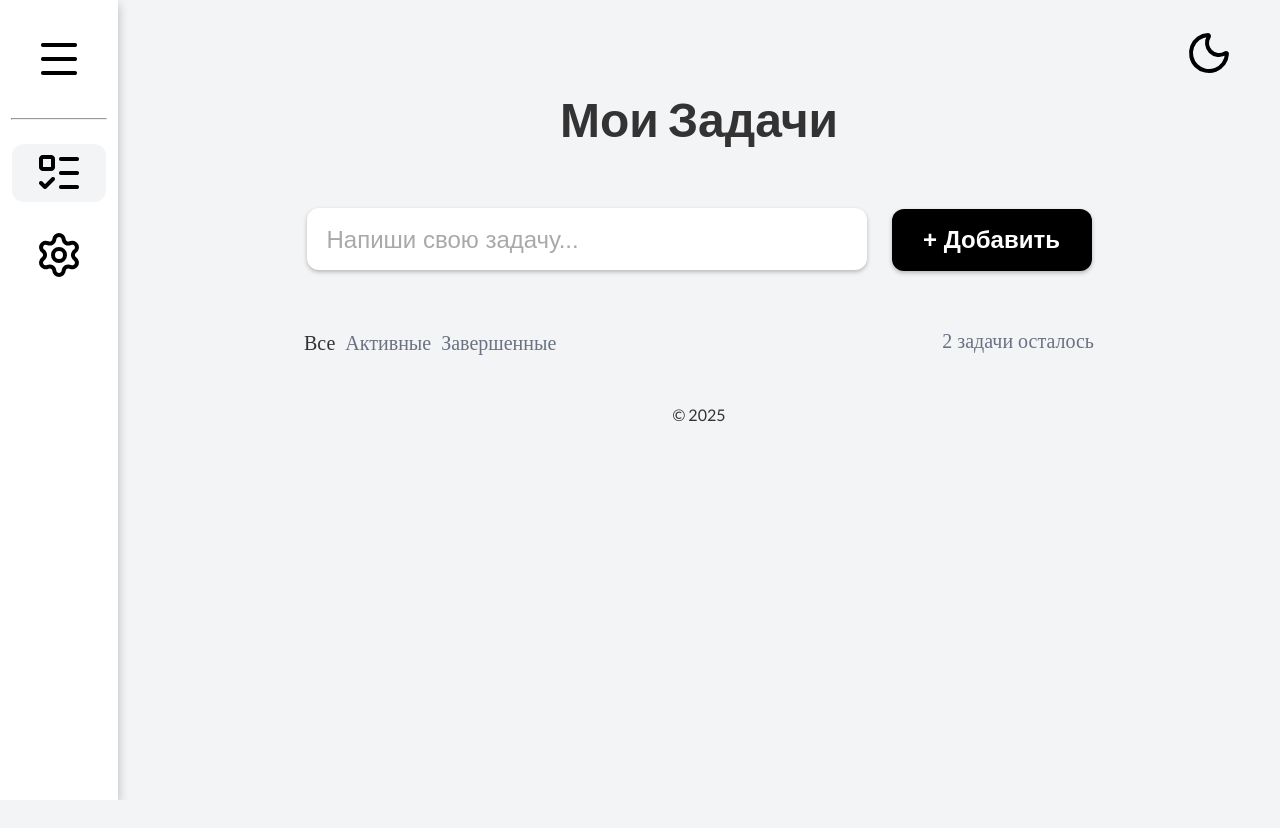
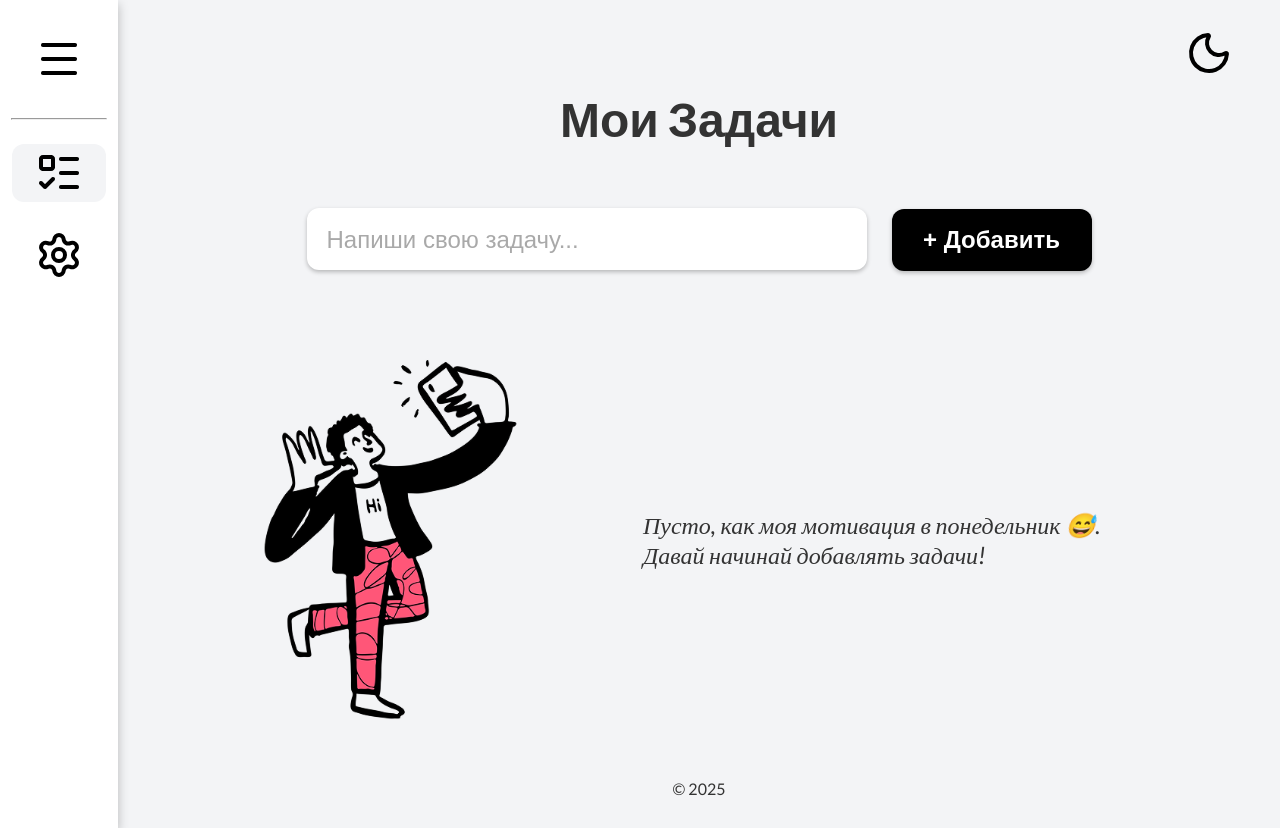
Before and after one commit to lavalon1807/todo-me, a React (Create React App) app: page / in a window 1280 px wide. Before the commit the page ends 800 px from the top, so only its background shows below. Built offline with nearby package versions, Linux system fonts and the light colour scheme; a web font is replaced by a local one.

Commit message:
Добавляет функционал ночного режима

```diff
--- a/src/App.css
+++ b/src/App.css
@@ -11,6 +11,10 @@ ul {
     display: flex;
     min-height: 100vh;
     color: #333333;
+
+    &.app__dark {
+        background-color: #101828;
+    }
 }
 
 .linethrough {
@@ -49,6 +53,10 @@ ul {
     &:active {
         box-shadow: 0px 2px 4px 0px #000000bf;
     }
+
+    &.input__dark {
+        background-color: #4A5565;
+    }
 }
 
 .theme::after {
@@ -61,6 +69,7 @@ ul {
     background-repeat: no-repeat;
     width: 50px;
     height: 50px;
+    cursor: pointer;
 }
 
 @media (max-width: 1023px) {
--- a/src/App.js
+++ b/src/App.js
@@ -3,16 +3,23 @@ import "./App.css";
 import Author from "./components/sidebar/Author";
 import Navigations from "./components/sidebar/Navigations";
 import SetTasks from "./components/MainPage/SetTasks";
+import { useState } from "react";
 
 function App() {
+    const [night, setNight] = useState(false);
+
+    const toggleMode = () => {
+        setNight(!night);
+    }
+
     return (
-        <div className="App">
-            <div className="burger__page">
+        <div className={night ? 'App app__dark' : 'App'}>
+            <div className={night ? 'burger__page bar__dark' : 'burger__page'}>
                 <Author />
                 <Navigations />
             </div>
             <div className="main__page wrapper">
-                <SetTasks />
+                <SetTasks toggleMode={toggleMode} night={night} />
             </div>
         </div>
     );
--- a/src/components/MainPage/MainPage.css
+++ b/src/components/MainPage/MainPage.css
@@ -32,6 +32,10 @@
 
     &::placeholder {
         color: #a9a9a9;
+    }
+
+    &.input__dark {
+        background-color: #4A5565;
     }
 }
 
--- a/src/components/MainPage/SetTasks.jsx
+++ b/src/components/MainPage/SetTasks.jsx
@@ -1,14 +1,20 @@
 import "./MainPage.css";
 import imageSelf from "../../images/fs_image.png";
 import TasksList from "./TasksList";
-import { useState } from "react";
+import { useState, useEffect } from "react";
 
-const SetTasks = () => {
+const SetTasks = ({toggleMode, night}) => {
     const [todo, setTodo] = useState([]);
     const [filteredTasks, setFilteredTasks] = useState([]);
     const [textUser, setTextUser] = useState("");
     const [textDefaultUser, setTextDefaultUser] = useState("");
     const [filterPoint, setFilterPoint] = useState('Все');
+    const [unfinishTasks, setUnfinishTask] = useState(0);
+
+    useEffect(() => {
+        const filterUnfinishTasks = todo.map(item => item.flag);
+        setUnfinishTask(filterUnfinishTasks.length)
+    }, [todo]);
 
     const filterList = [
         {
@@ -49,7 +55,7 @@ const SetTasks = () => {
                 edit: false,
             }
             const updatedTasks = [...todo, newTask];
-            setTodo(updatedTasks)
+            setTodo(updatedTasks);
             setFilteredTasks(filterTasks(filterPoint, updatedTasks));
             setTextUser('');
         }
@@ -100,18 +106,22 @@ const SetTasks = () => {
 
     return (
         <>
-            <header className="mp__header theme">
+            <header className="mp__header">
+                <span className="theme" onClick={toggleMode}></span>
                 <h1 className="h1">Мои Задачи</h1>
             </header>
             <form className="mp__task">
                 <input
-                    className="mp__task_input"
+                    className={night ? 'mp__task_input input__dark' : 'mp__task_input'}
                     type="text"
                     placeholder="Напиши свою задачу..."
                     onChange={handleChange}
                     value={textUser}
                 />
-                <button className="button button-add" onClick={addTask}>
+                <button
+                 className={night ? 'button button-add input__dark' : 'button button-add'}
+                 onClick={addTask}
+                >
                     +&nbsp;Добавить
                 </button>
             </form>
@@ -130,15 +140,18 @@ const SetTasks = () => {
                 filterList={filterList}
                 filterHandle={filterHandle}
                 filterPoint={filterPoint}
+                unfinishTasks={unfinishTasks}
             />
 
-            <div className="mp__info hidden">
+            <div className={unfinishTasks === null || unfinishTasks === 0 ? 'mp__info' : 'hidden mp__info'} >
                 <img className="info__picture" src={imageSelf} alt="Картинка" />
                 <div className="info__text">
                     Пусто, как моя мотивация в&nbsp;понедельник 😅. <br />
                     Давай начинай добавлять задачи!
                 </div>
             </div>
+
+            <div className="mp__footer">© 2025</div>
         </>
     );
 };
--- a/src/components/MainPage/TasksList.jsx
+++ b/src/components/MainPage/TasksList.jsx
@@ -1,9 +1,10 @@
 import Task from "./Task";
 
-const TasksList = ({ todoSetTask, removeTask, toggleTask, handleEditText, handleChange, addTask, addEditText, handleEditChange, textDefaultUser, chooseTask, filterList, filterHandle, filterPoint }) => {
+const TasksList = ({ todoSetTask, removeTask, toggleTask, handleEditText, handleChange, addTask, addEditText, handleEditChange, textDefaultUser, unfinishTasks, chooseTask, filterList, filterHandle, filterPoint }) => {
+
     return (
         <>
-            <div className="mp__added-task">
+            <div className={unfinishTasks === null || unfinishTasks === 0 ? 'hidden mp__added-task' : 'mp__added-task'}>
                 <nav className="added-task__navigation">
                     <ul className="nav__list">
                         {filterList.map((item, index) => (
@@ -11,7 +12,7 @@ const TasksList = ({ todoSetTask, removeTask, toggleTask, handleEditText, handle
                         ))}
                     </ul>
                     <div className="added-task__todo">
-                        2&nbsp;задачи осталось
+                        Невыполненные задачи:&nbsp;{unfinishTasks}
                     </div>
                 </nav>
                 <div className="added-task__task">
@@ -33,7 +34,6 @@ const TasksList = ({ todoSetTask, removeTask, toggleTask, handleEditText, handle
                     </ul>
                 </div>
             </div>
-            <div className="mp__footer">© 2025</div>
         </>
     );
 };
--- a/src/components/sidebar/sidebar.css
+++ b/src/components/sidebar/sidebar.css
@@ -25,6 +25,10 @@
 
     hr {
         max-width: 80%;
+    }
+
+    &.bar__dark {
+        background-color: #1E2939;
     }
 }
 
```
